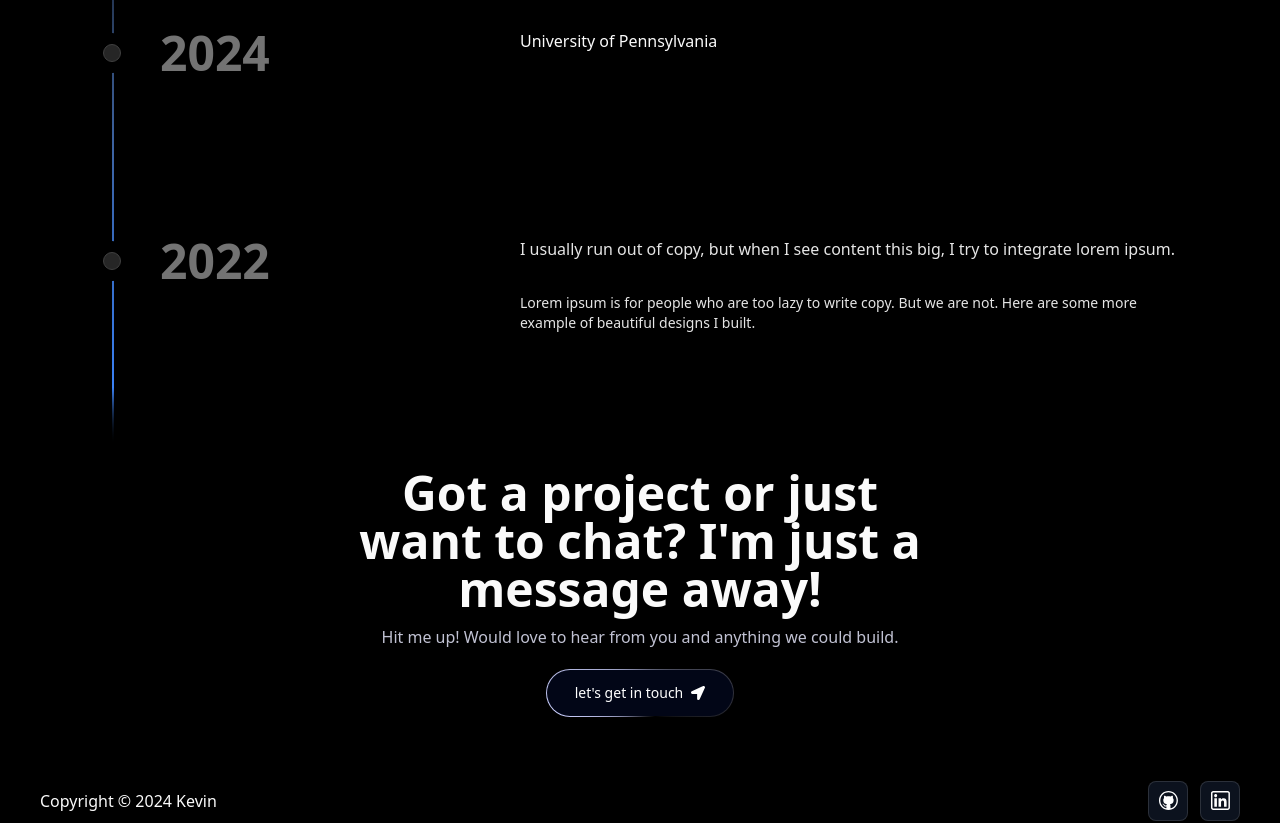
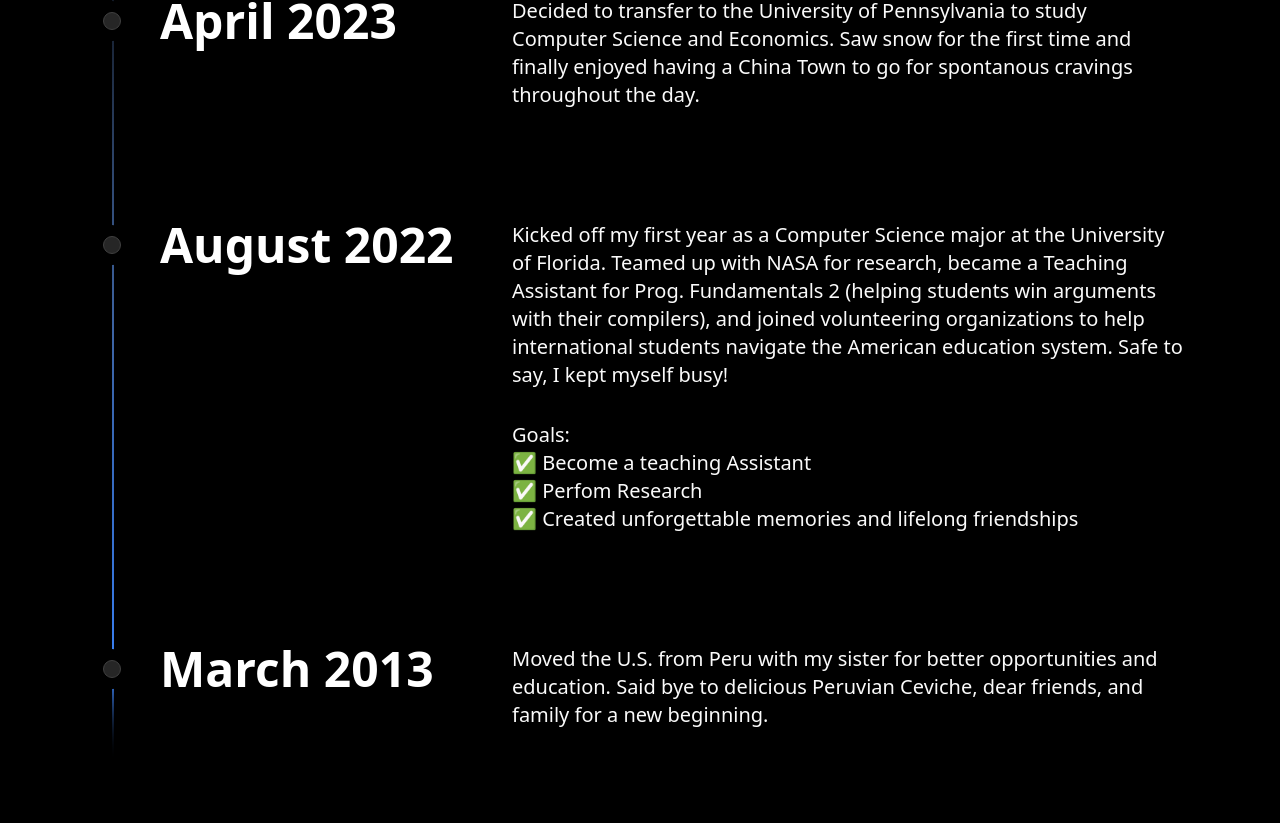
Before and after one commit to Kevin-Yang130/Web-portfolio, a Next.js app: page / in a window 1280 px wide. Shown: the part 5887-6710 px from the top of the page. Built offline with nearby package versions, Linux system fonts and the light colour scheme.

Commit message:
education timeline added

```diff
--- a/components/Education.tsx
+++ b/components/Education.tsx
@@ -4,33 +4,64 @@ import { Timeline } from "./ui/TimeLine";
 const Education = () => {
   const data = [
     {
-      title: "2024",
+      title: "April 2023",
       content: (
         <div>
-          <h1 className="">University of Pennsylvania</h1>
-          <div className="grid grid-cols-2 gap-4"> {/* images */}</div>
+          <h1 className=" mb-8 text-xl">
+            Decided to transfer to the University of Pennsylvania to study
+            Computer Science and Economics. Saw snow for the first time and
+            finally enjoyed having a China Town to go for spontanous cravings
+            throughout the day.
+          </h1>
+          <div className="grid grid-cols-2 gap-4"></div>
         </div>
       ),
     },
     {
-      title: "2022",
+      title: "August 2022",
       content: (
         <div>
-          <h1 className="text-neutral-800 dark:text-neutral-200 mb-8">
-            I usually run out of copy, but when I see content this big, I try to
-            integrate lorem ipsum.
+          <h1 className="mb-8 text-xl">
+            Kicked off my first year as a Computer Science major at the
+            University of Florida. Teamed up with NASA for research, became a
+            Teaching Assistant for Prog. Fundamentals 2 (helping students win
+            arguments with their compilers), and joined volunteering
+            organizations to help international students navigate the American
+            education system. Safe to say, I kept myself busy!
           </h1>
-          <p className="text-neutral-800 dark:text-neutral-200 text-xs md:text-sm font-normal mb-8">
-            Lorem ipsum is for people who are too lazy to write copy. But we are
-            not. Here are some more example of beautiful designs I built.
-          </p>
+          <div className="grid grid-cols-2 gap-4"></div>
+          <div className="mb-8">
+            <div className="flex gap-2 items-center text-xl">Goals:</div>
+            <div className="flex gap-2 items-center text-xl">
+              ✅ Become a teaching Assistant
+            </div>
+            <div className="flex gap-2 items-center text-xl">
+              ✅ Perfom Research
+            </div>
+            <div className="flex gap-2 items-center text-xl">
+              ✅ Created unforgettable memories and lifelong friendships
+            </div>
+          </div>
+        </div>
+      ),
+    },
+    {
+      title: "March 2013",
+      content: (
+        <div>
+          <h1 className="mb-8 text-xl">
+            Moved the U.S. from Peru with my sister for better opportunities and
+            education. Said bye to delicious Peruvian Ceviche, dear friends, and
+            family for a new beginning.
+          </h1>
+          <p className="text-neutral-800 dark:text-neutral-200 text-xl font-normal mb-8"></p>
           <div className="grid grid-cols-2 gap-4"></div>
         </div>
       ),
     },
   ];
   return (
-    <div className="flex flex-col justify-center items-center mb-6">
+    <div className="flex flex-col justify-center items-center mb-6 py-20">
       <div className="heading">Education</div>
       <Timeline data={data} />
     </div>
--- a/components/ui/TimeLine.tsx
+++ b/components/ui/TimeLine.tsx
@@ -34,23 +34,23 @@ export const Timeline = ({ data }: { data: TimelineEntry[] }) => {
 
   return (
     <div className="w-full bg-black font-sans md:px-10" ref={containerRef}>
-      <div ref={ref} className="relative max-w-7xl mx-auto pb-20">
+      <div ref={ref} className="relative max-w-7xl mx-auto -translate-y-8">
         {data.map((item, index) => (
           <div
             key={index}
-            className="flex justify-start pt-10 md:pt-40 md:gap-10"
+            className="flex justify-start pt-10 md:pt-[5rem] md:gap-8"
           >
             <div className="sticky flex flex-col md:flex-row z-40 items-center top-40 self-start max-w-xs lg:max-w-sm md:w-full">
               <div className="h-10 absolute left-3 md:left-3 w-10 rounded-full bg-white dark:bg-black flex items-center justify-center">
                 <div className="h-4 w-4 rounded-full bg-neutral-200 dark:bg-neutral-800 border border-neutral-300 dark:border-neutral-700 p-2" />
               </div>
-              <h3 className="hidden md:block text-xl md:pl-20 md:text-5xl font-bold text-neutral-500 dark:text-neutral-500 ">
+              <h3 className="hidden md:block text-xl md:pl-20 md:text-5xl font-bold text-white ">
                 {item.title}
               </h3>
             </div>
 
             <div className="relative pl-20 pr-4 md:pl-4 w-full">
-              <h3 className="md:hidden block text-2xl mb-4 text-left font-bold text-neutral-500 dark:text-neutral-500">
+              <h3 className="md:hidden block text-2xl mb-4 text-left font-bold text-white">
                 {item.title}
               </h3>
               {item.content}{" "}
```
